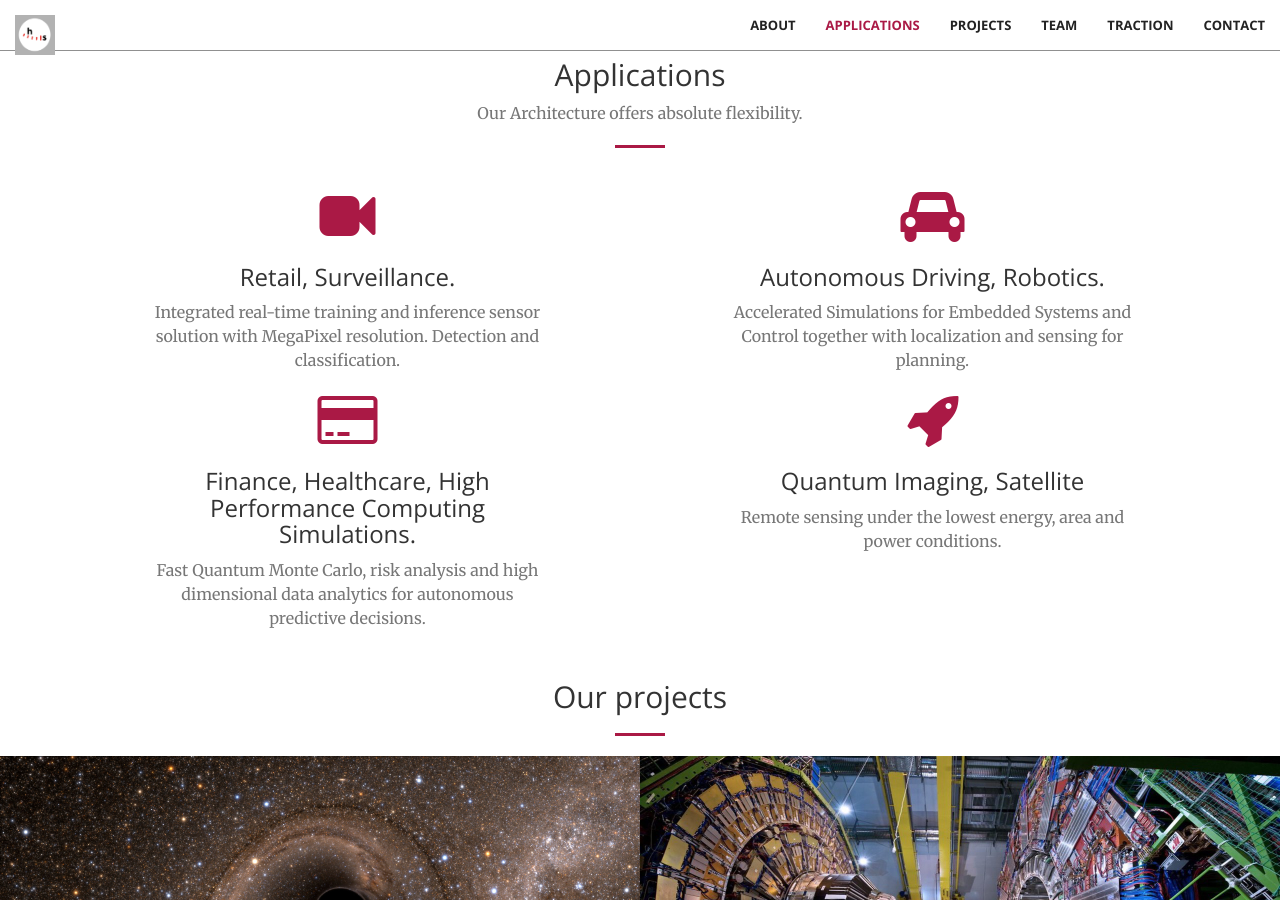
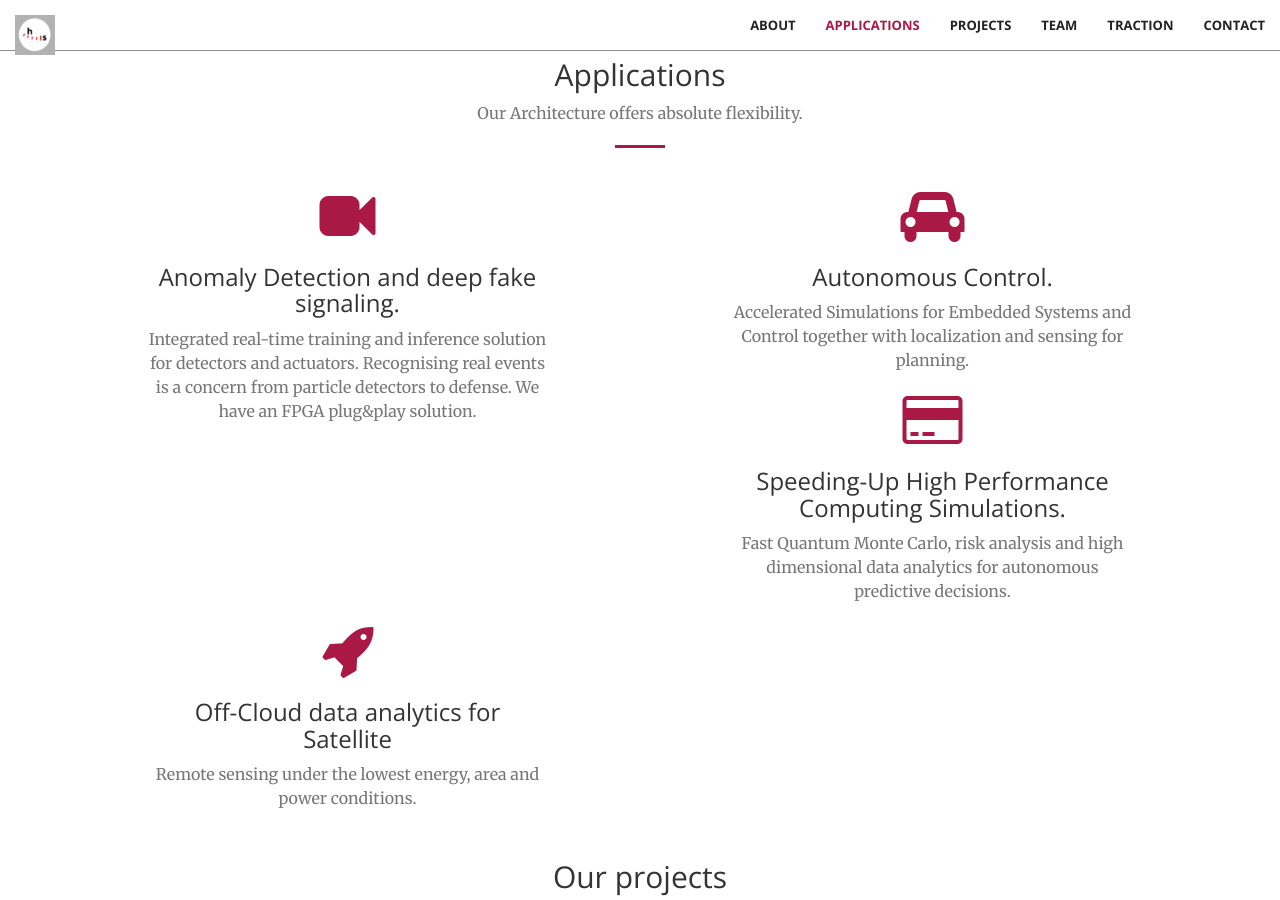
Before and after one commit to hoursec/github.io, a Jekyll site: the page built from index.html, in a window 1280 px wide and 900 px high, scrolled down 1330 px. Built offline with Jekyll 4.4.1, drawn with Linux system fonts in a browser that asks for light colours.

Commit message:
Update services.html

```diff
--- a/_includes/services.html
+++ b/_includes/services.html
@@ -13,28 +13,30 @@
             <div class="col-lg-6 col-md-6 text-center">
                 <div class="service-box">
                     <i class="fa fa-4x fa-video-camera wow bounceIn text-primary"></i>
-                    <h3>Retail, Surveillance.</h3>
-                    <p class="text-muted">Integrated real-time training and inference sensor solution with MegaPixel resolution. Detection and classification.</p>
+                    <h3>Anomaly Detection and deep fake signaling.</h3>
+                    <p class="text-muted">Integrated real-time training and inference solution for detectors and actuators.
+                        Recognising real events is a concern from particle detectors to defense. We have an FPGA plug&play
+                    solution.</p>
                 </div>
             </div>
             <div class="col-lg-6 col-md-6 text-center">
                 <div class="service-box">
                     <i class="fa fa-4x fa-automobile wow bounceIn text-primary" data-wow-delay=".1s"></i>
-                    <h3>Autonomous Driving, Robotics.</h3>
+                    <h3>Autonomous Control.</h3>
                     <p class="text-muted">Accelerated Simulations for Embedded Systems and Control together with localization and sensing for planning. </p>
                 </div>
             </div>
             <div class="col-lg-6 col-md-6 text-center">
                 <div class="service-box">
                     <i class="fa fa-4x fa-credit-card wow bounceIn text-primary" data-wow-delay=".2s"></i>
-                    <h3>Finance, Healthcare, High Performance Computing Simulations.</h3>
+                    <h3>Speeding-Up High Performance Computing Simulations.</h3>
                     <p class="text-muted">Fast Quantum Monte Carlo, risk analysis and high dimensional data analytics for autonomous predictive decisions.</p>
                 </div>
             </div>
             <div class="col-lg-6 col-md-6 text-center">
                 <div class="service-box">
                     <i class="fa fa-4x fa-rocket wow bounceIn text-primary"></i>
-                    <h3>Quantum Imaging, Satellite</h3>
+                    <h3>Off-Cloud data analytics for Satellite</h3>
                     <p class="text-muted">Remote sensing under the lowest energy, area and power conditions.</p>
                 </div>
             </div>
```
